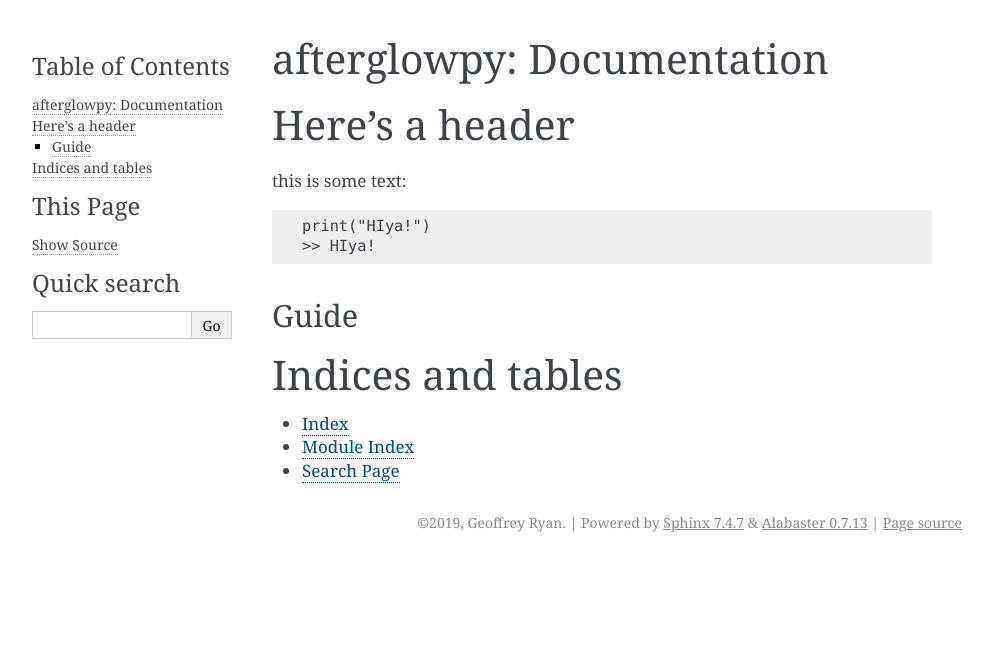
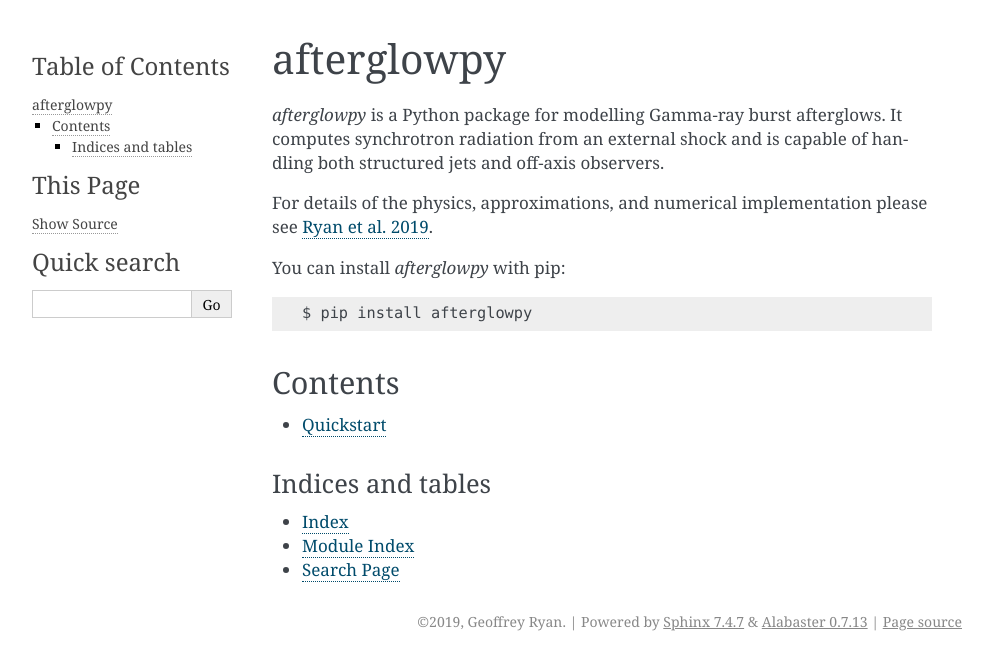
Before and after one commit to geoffryan/afterglowpy, a Sphinx documentation site: the page built from docs/source/index.rst, in a window 1280 px wide. Shown: the top 670 px of the page, without its empty margins (148-1141 px from the left). Built offline with Sphinx 7.4.7, drawn with Linux system fonts in a browser that asks for light colours.

Commit message:
Added simple quickstart

```diff
--- a/docs/source/index.rst
+++ b/docs/source/index.rst
@@ -1,25 +1,26 @@
-afterglowpy: Documentation
-==========================
+afterglowpy
+===========
 
+*afterglowpy* is a Python package for modelling Gamma-ray burst afterglows. It computes synchrotron radiation from an external shock and is capable of handling both structured jets and off-axis observers.
 
-Here's a header
-===============
+For details of the physics, approximations, and numerical implementation please see `Ryan et al. 2019 <https://arxiv.org/abs/1909.11691>`_.
 
-this is some text::
+You can install *afterglowpy* with pip::
 
-    print("HIya!")
-    >> HIya!
+    $ pip install afterglowpy
 
-Guide
-^^^^^
+Contents
+^^^^^^^^
 
 .. toctree::
    :maxdepth: 2
 
+   quickstart.rst
+
 
 
 Indices and tables
-==================
+------------------
 
 * :ref:`genindex`
 * :ref:`modindex`
```
Also changed, not shown: docs/source/quickstart.rst (added, +46 -0 lines).
